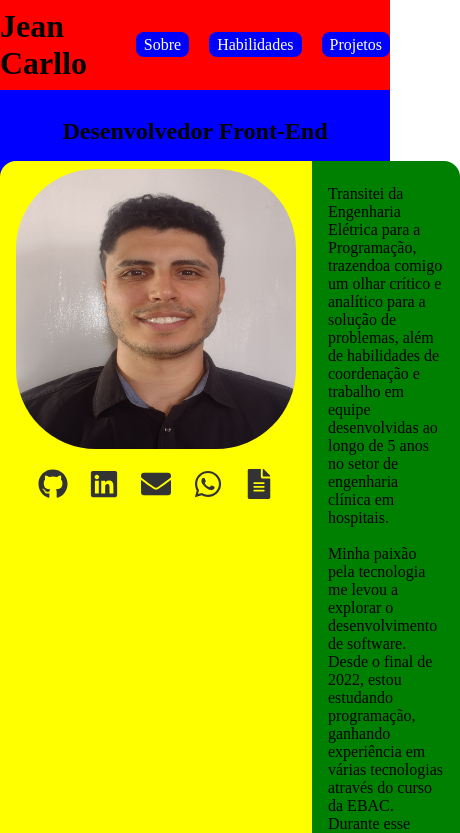
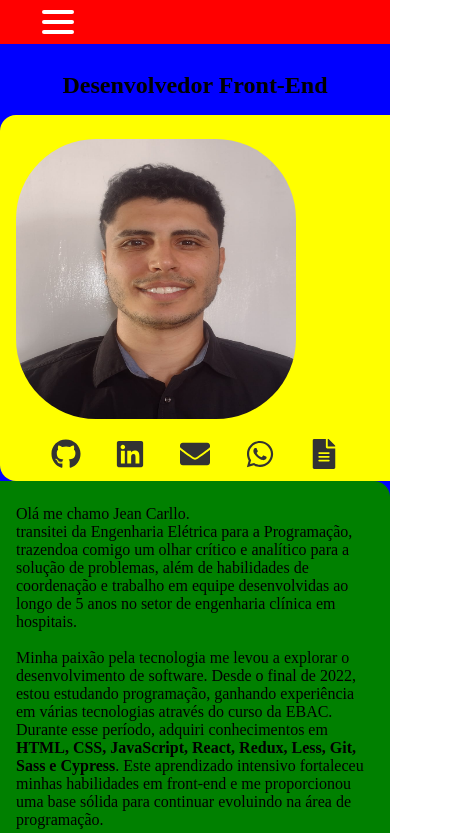
Before and after one commit to Jean-Carllo-Roseti/meu-portifolio, a React (Create React App) app: page / in a window 390 px wide. Shown: the top 833 px of the page, 460 px wide, since content can reach past the window. Built offline with nearby package versions, Linux system fonts and the light colour scheme.

Commit message:
realizada a responsividade header.

```diff
--- a/src/components/habilidades/styles.ts
+++ b/src/components/habilidades/styles.ts
@@ -41,6 +41,8 @@ export const HabList = styled.ul`
 
     p {
       font-weight: bold;
+      background-color: green;
+      border-radius: 4px;
     }
   }
 `
--- a/src/components/header/index.tsx
+++ b/src/components/header/index.tsx
@@ -1,6 +1,16 @@
-import { HContainer, Hcontent, Hlist } from './styles'
+import { useState } from 'react'
+import {
+  HContainer,
+  HamLink,
+  Hamburguer,
+  HamburguerContent,
+  Hcontent,
+  Hlist
+} from './styles'
 
 const Header = () => {
+  const [isMenuOpen, setIsMenuOpen] = useState(false)
+
   return (
     <HContainer>
       <Hcontent>
@@ -17,6 +27,29 @@ const Header = () => {
           </li>
         </Hlist>
       </Hcontent>
+      <HamburguerContent>
+        <Hamburguer
+          onClick={() => setIsMenuOpen(!isMenuOpen)}
+          className={isMenuOpen ? 'open' : ''}
+        >
+          <span />
+          <span />
+          <span />
+        </Hamburguer>
+      </HamburguerContent>
+      <HamLink className={isMenuOpen ? 'is-open' : ''}>
+        <Hlist>
+          <li>
+            <a href="#sobre">Sobre </a>
+          </li>
+          <li>
+            <a href="#habilidades">Habilidades</a>
+          </li>
+          <li>
+            <a href="#projetos">Projetos</a>
+          </li>
+        </Hlist>
+      </HamLink>
     </HContainer>
   )
 }
--- a/src/components/header/styles.ts
+++ b/src/components/header/styles.ts
@@ -3,7 +3,15 @@ import styled from 'styled-components'
 export const HContainer = styled.header`
   background-color: red;
   padding: 8px 0;
+
+  @media (max-width: 768px) {
+    display: flex;
+    justify-content: center;
+    align-items: center;
+    height: 44px;
+  }
 `
+
 export const Hcontent = styled.div`
   display: flex;
   width: 100%;
@@ -11,6 +19,10 @@ export const Hcontent = styled.div`
   margin: 0 auto;
   justify-content: space-between;
   align-items: center;
+
+  @media (max-width: 768px) {
+    display: none;
+  }
 `
 
 export const Hlist = styled.ul`
@@ -19,6 +31,11 @@ export const Hlist = styled.ul`
 
   li {
     margin-left: 20px;
+
+    @media (max-width: 768px) {
+      margin-top: 8px;
+      margin-bottom: 10px;
+    }
 
     a {
       padding: 4px 8px;
@@ -32,3 +49,72 @@ export const Hlist = styled.ul`
     }
   }
 `
+
+export const HamburguerContent = styled.div`
+  display: none;
+
+  @media (max-width: 768px) {
+    display: block;
+  }
+`
+
+export const Hamburguer = styled.div`
+  width: 32px;
+  height: 24px;
+  position: relative;
+  cursor: pointer;
+  display: flex;
+  flex-direction: column;
+  justify-content: space-between;
+
+  span {
+    height: 4px;
+    width: 100%;
+    background-color: #fff;
+    border-radius: 2px;
+    transition: all 0.3s ease;
+    position: absolute;
+  }
+
+  :nth-child(1) {
+    top: 20px;
+  }
+
+  :nth-child(2) {
+    top: 10px;
+    bottom: 10px;
+  }
+
+  :nth-child(3) {
+    bottom: 20px;
+  }
+
+  &.open span:nth-child(1) {
+    transform: rotate(45deg);
+    top: 10px;
+  }
+
+  &.open span:nth-child(2) {
+    opacity: 0;
+  }
+
+  &.open span:nth-child(3) {
+    transform: rotate(-45deg);
+    top: 10px;
+  }
+`
+
+export const HamLink = styled.div`
+  display: none;
+
+  @media (max-width: 768px) {
+    display: flex;
+    overflow: hidden;
+    max-height: 0;
+    transition: max-height 1s ease-in-out;
+
+    &.is-open {
+      max-height: 200px;
+    }
+  }
+`
--- a/src/components/projetos/index.tsx
+++ b/src/components/projetos/index.tsx
@@ -13,7 +13,8 @@ import {
   ProjectLinks,
   CardsColunas,
   ShowMoreButton,
-  CardsVerMais
+  CardsVerMais,
+  Inv
 } from './styles'
 import { useState } from 'react'
 
@@ -45,7 +46,7 @@ const outros = [
     description:
       'Este projeto permite acumular pontos para trocar por diversos produtos  em uma ampla rede de parceiros. ',
     technologies: ['HTML', 'CSS', 'JavaScript'],
-    liveLink: 'https://projeto6-parte1.vercel.app/',
+    liveLink: 'https://trade-points.vercel.app/',
     repoLink: 'https://github.com/Jean-Carllo-Roseti/projeto6Parte1'
   },
   {
@@ -54,7 +55,7 @@ const outros = [
     description:
       'Este projeto oferece produtos de cosméticos e higiene para o corpo em uma ampla rede de fornecedores.',
     technologies: ['React', 'Redux', 'Node.js'],
-    liveLink: 'https://amiibo-xi.vercel.app/',
+    liveLink: 'https://cosmetico.vercel.app/',
     repoLink: 'https://github.com/Jean-Carllo-Roseti/Amiibo'
   },
   {
@@ -63,7 +64,7 @@ const outros = [
     description:
       'Este projeto promove convenções, leilões de produtos para fãs, jogos e comic cons em uma ampla rede. ',
     technologies: ['HTML', 'CSS', 'JavaScript'],
-    liveLink: 'https://projeto6-parte1.vercel.app/',
+    liveLink: 'https://marvelooutro.vercel.app/',
     repoLink: 'https://github.com/Jean-Carllo-Roseti/projeto6Parte1'
   }
 ]
@@ -111,8 +112,7 @@ const Projetos = () => {
           </ProjectCard>
         ))}
       </CardsColunas>
-      {showMore && (
-        <>
+      <Inv className={showMore ? 'is-open' : ''}>
         <h3>Outros Projetos</h3>
         <CardsVerMais>
           {outros.map((project, index) => (
@@ -146,8 +146,8 @@ const Projetos = () => {
             </ProjectCard>
           ))}
         </CardsVerMais>
-        </>
-      )}
+      </Inv>
+
       <ShowMoreButton onClick={handleShowMore}>
         {showMore ? 'Ver menos' : 'Ver mais'}
       </ShowMoreButton>
--- a/src/components/projetos/styles.ts
+++ b/src/components/projetos/styles.ts
@@ -111,3 +111,16 @@ export const ShowMoreButton = styled.button`
     background-color: #45a049;
   }
 `
+export const Inv = styled.div`
+  overflow: hidden;
+  max-height: 0;
+  transition: max-height 1.5s ease-in-out;
+
+  &.is-open {
+    max-height: 600px;
+  }
+
+  .preencher {
+    padding-right: 76px;
+  }
+`
--- a/src/components/sobreMim/index.tsx
+++ b/src/components/sobreMim/index.tsx
@@ -56,11 +56,11 @@ const SobreMim = () => {
           </Imagem>
           <Descricao>
             <p>
-              Transitei da Engenharia Elétrica para a Programação, trazendoa
-              comigo um olhar crítico e analítico para a solução de problemas,
-              além de habilidades de coordenação e trabalho em equipe
-              desenvolvidas ao longo de 5 anos no setor de engenharia clínica em
-              hospitais.
+              Olá me chamo Jean Carllo. <br /> transitei da Engenharia Elétrica
+              para a Programação, trazendoa comigo um olhar crítico e analítico
+              para a solução de problemas, além de habilidades de coordenação e
+              trabalho em equipe desenvolvidas ao longo de 5 anos no setor de
+              engenharia clínica em hospitais.
               <br />
               <br />
               Minha paixão pela tecnologia me levou a explorar o desenvolvimento
--- a/src/components/sobreMim/styles.ts
+++ b/src/components/sobreMim/styles.ts
@@ -20,9 +20,8 @@ export const SbOrganiza = styled.div`
 export const SbContent = styled.div`
   display: flex;
 
-  img {
-    width: 300px;
-    height: 400px;
+  @media (max-width: 768px) {
+    display: block;
   }
 `
 export const Descricao = styled.div`
@@ -30,6 +29,10 @@ export const Descricao = styled.div`
   padding: 24px 16px;
   border-top-right-radius: 16px;
   border-bottom-right-radius: 16px;
+
+  @media (max-width) {
+    border-radius: 0;
+  }
 `
 export const Imagem = styled.div`
   padding: 8px 16px;
@@ -42,6 +45,10 @@ export const Imagem = styled.div`
     height: 280px;
     border-radius: 80px;
     margin-bottom: 16px;
+
+    @media (max-width: 768px) {
+      margin: 16px auto;
+    }
   }
 `
 export const Contatos = styled.div`
```
Lines whose indentation alone changed are shown as unchanged.
